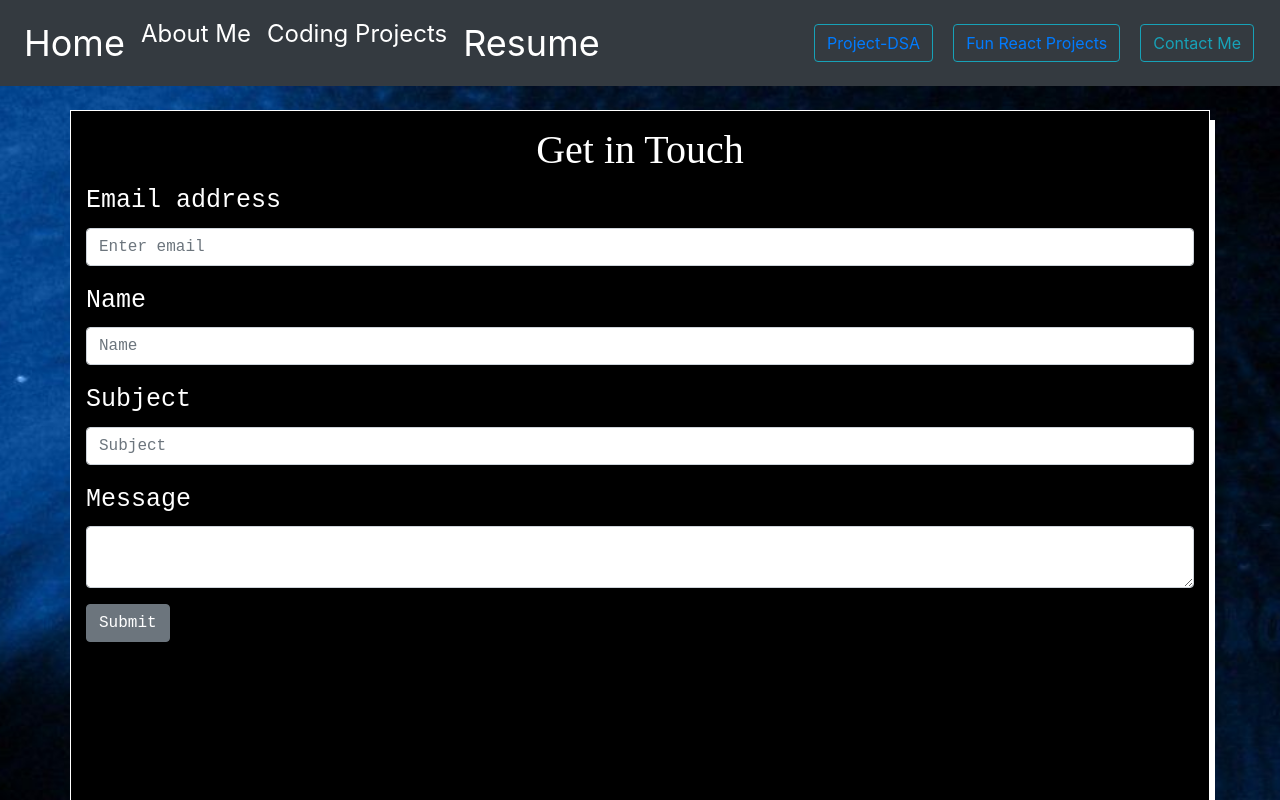
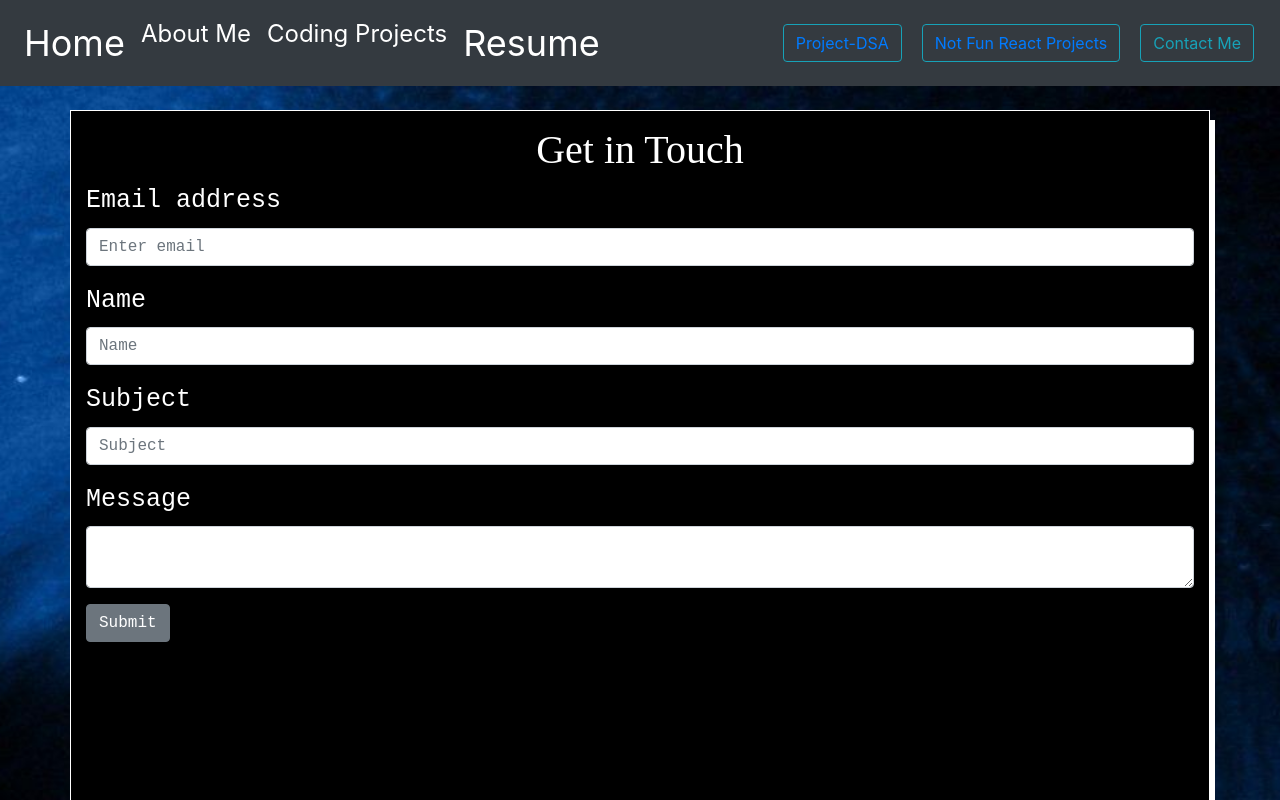
Before and after one commit to Ejdeguzman72/portfolio_v2, a React (Create React App) app: page /#/contact-me in a window 1280 px wide. Shown: the top 800 px of the page. Built offline with nearby package versions, Linux system fonts and the light colour scheme.

Commit message:
testchange

```diff
--- a/src/components/navbar-component/navbar-component.tsx
+++ b/src/components/navbar-component/navbar-component.tsx
@@ -54,7 +54,7 @@ export class NavBarComponent extends React.Component<any, any> {
                             </Button>
                             <Button variant="outline-info" id="navbar-button">
                                 <a href="https://fun-react-projects-bucket.s3.us-east-2.amazonaws.com/index.html" >
-                                    Fun React Projects
+                                    Not Fun React Projects
                             </a>
                             </Button>
                             <Link to="contact-me" id="navbar-button">
```
